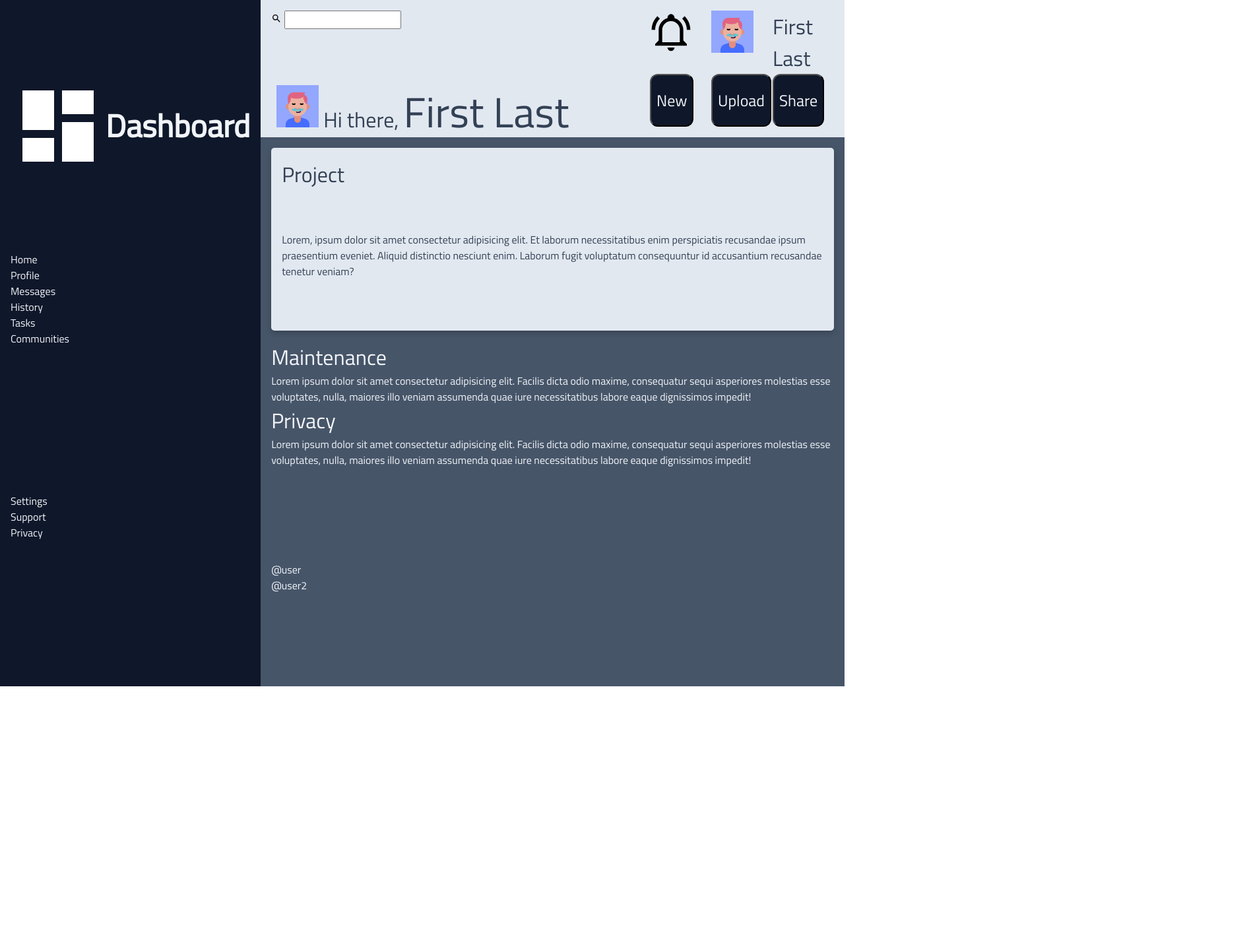
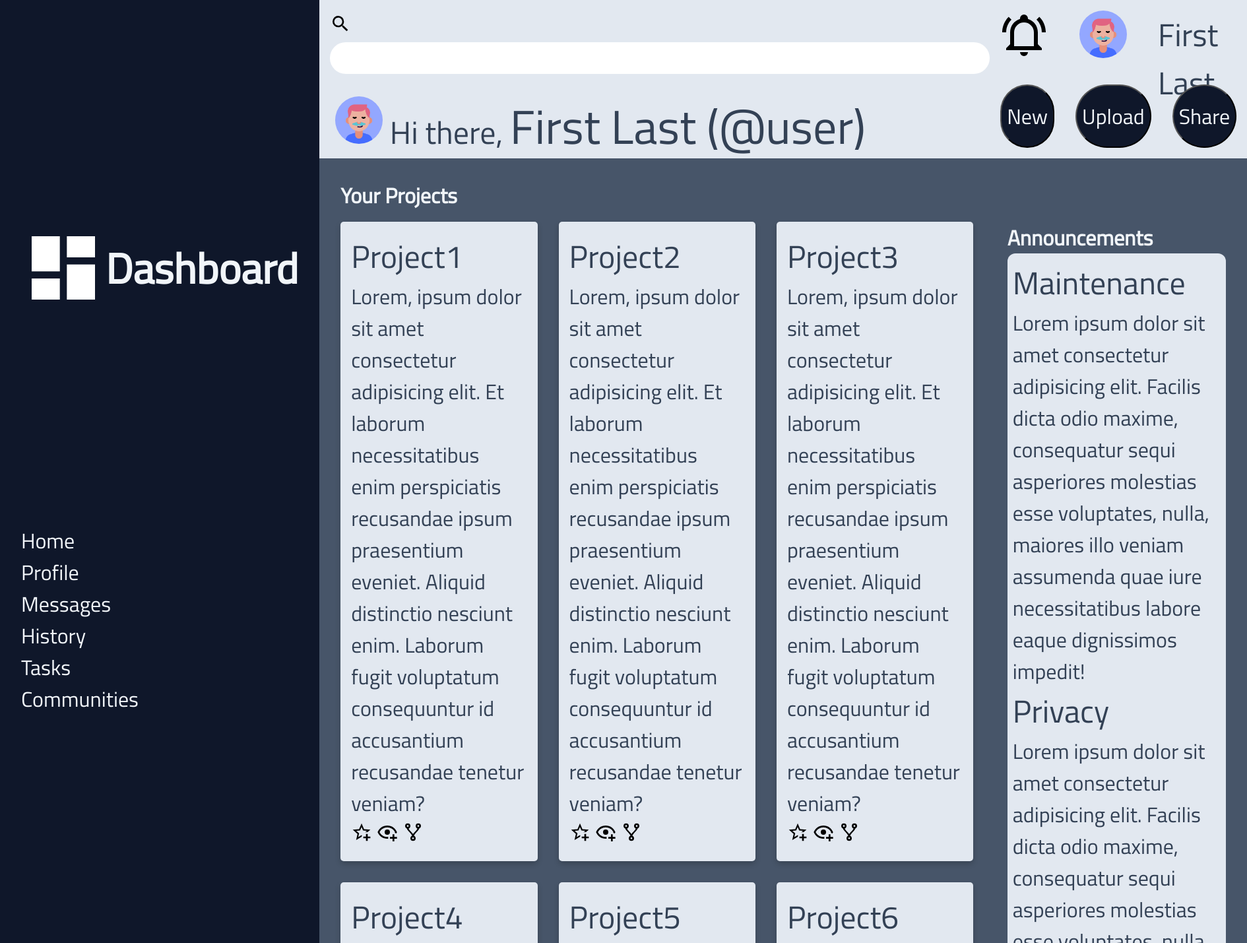
Before and after one commit to mdemore2/odin-dashboard, a plain HTML site: page index.html in a window 1280 px wide. Shown: the top 1429 px of the page at 66% size, 1890 px wide, since content can reach past the window. Before the commit the page ends 1040 px from the top, so only its background shows below. Drawn offline with nearby package versions, Linux system fonts and the light colour scheme.

Commit message:
Project complete
Finished grid layout and styling in style.css
Spacing and alignment isn't perfect, can come back and tinker with later

```diff
--- a/index.html
+++ b/index.html
@@ -61,28 +61,87 @@
 
         </div>
         <div class="main">
+            <h1>Your Projects</h1>
             <div class="projects">
                 <div class="card">
-                    <span class="title">Project</span>
-                    Lorem, ipsum dolor sit amet consectetur adipisicing elit. Et laborum necessitatibus enim perspiciatis recusandae ipsum praesentium eveniet. Aliquid distinctio nesciunt enim. Laborum fugit voluptatum consequuntur id accusantium recusandae tenetur veniam?
+                    <span class="title">Project1</span>
+                    <span class="description">Lorem, ipsum dolor sit amet consectetur adipisicing elit. Et laborum necessitatibus enim perspiciatis recusandae ipsum praesentium eveniet. Aliquid distinctio nesciunt enim. Laborum fugit voluptatum consequuntur id accusantium recusandae tenetur veniam?
+                    </span>
+                    <span>
+                        <img src="assets/star-plus-outline.svg" class="icon">
+                        <img src="assets/eye-plus-outline.svg" class="icon">
+                        <img src="assets/source-fork.svg" class="icon">
+                    </span>
+                </div>
+                <div class="card">
+                    <span class="title">Project2</span>
+                    <span class="description">Lorem, ipsum dolor sit amet consectetur adipisicing elit. Et laborum necessitatibus enim perspiciatis recusandae ipsum praesentium eveniet. Aliquid distinctio nesciunt enim. Laborum fugit voluptatum consequuntur id accusantium recusandae tenetur veniam?
+                    </span>
+                    <span>
+                        <img src="assets/star-plus-outline.svg" class="icon">
+                        <img src="assets/eye-plus-outline.svg" class="icon">
+                        <img src="assets/source-fork.svg" class="icon">
+                    </span>
+                </div>
+                <div class="card">
+                    <span class="title">Project3</span>
+                    <span class="description">Lorem, ipsum dolor sit amet consectetur adipisicing elit. Et laborum necessitatibus enim perspiciatis recusandae ipsum praesentium eveniet. Aliquid distinctio nesciunt enim. Laborum fugit voluptatum consequuntur id accusantium recusandae tenetur veniam?
+                    </span>
+                    <span>
+                        <img src="assets/star-plus-outline.svg" class="icon">
+                        <img src="assets/eye-plus-outline.svg" class="icon">
+                        <img src="assets/source-fork.svg" class="icon">
+                    </span>
+                </div>
+                <div class="card">
+                    <span class="title">Project4</span>
+                    <span class="description">Lorem, ipsum dolor sit amet consectetur adipisicing elit. Et laborum necessitatibus enim perspiciatis recusandae ipsum praesentium eveniet. Aliquid distinctio nesciunt enim. Laborum fugit voluptatum consequuntur id accusantium recusandae tenetur veniam?
+                    </span>
+                    <span>
+                        <img src="assets/star-plus-outline.svg" class="icon">
+                        <img src="assets/eye-plus-outline.svg" class="icon">
+                        <img src="assets/source-fork.svg" class="icon">
+                    </span>
+                </div>
+                <div class="card">
+                    <span class="title">Project5</span>
+                    <span class="description">Lorem, ipsum dolor sit amet consectetur adipisicing elit. Et laborum necessitatibus enim perspiciatis recusandae ipsum praesentium eveniet. Aliquid distinctio nesciunt enim. Laborum fugit voluptatum consequuntur id accusantium recusandae tenetur veniam?
+                    </span>
+                    <span>
+                        <img src="assets/star-plus-outline.svg" class="icon">
+                        <img src="assets/eye-plus-outline.svg" class="icon">
+                        <img src="assets/source-fork.svg" class="icon">
+                    </span>
+                </div>
+                <div class="card">
+                    <span class="title">Project6</span>
+                    <span class="description">Lorem, ipsum dolor sit amet consectetur adipisicing elit. Et laborum necessitatibus enim perspiciatis recusandae ipsum praesentium eveniet. Aliquid distinctio nesciunt enim. Laborum fugit voluptatum consequuntur id accusantium recusandae tenetur veniam?
+                    </span>
+                    <span>
+                        <img src="assets/star-plus-outline.svg" class="icon">
+                        <img src="assets/eye-plus-outline.svg" class="icon">
+                        <img src="assets/source-fork.svg" class="icon">
+                    </span>
                 </div>
             </div>
             <div class="announcements">
+                <h1>Announcements</h1>
                 <ul>
                     <li>
-                        <span class="title">Maintenance</span>
+                        <span class="title">Maintenance</span><br>
                         Lorem ipsum dolor sit amet consectetur adipisicing elit. Facilis dicta odio maxime, consequatur sequi asperiores molestias esse voluptates, nulla, maiores illo veniam assumenda quae iure necessitatibus labore eaque dignissimos impedit!
                     </li>
                     <li>
-                        <span class="title">Privacy</span>
+                        <span class="title">Privacy</span><br>
                         Lorem ipsum dolor sit amet consectetur adipisicing elit. Facilis dicta odio maxime, consequatur sequi asperiores molestias esse voluptates, nulla, maiores illo veniam assumenda quae iure necessitatibus labore eaque dignissimos impedit!
                     </li>
                 </ul>
             </div>
             <div class="trending">
+                <h1>Trending</h1>
                 <ul>
-                    <li>@user</li>
-                    <li>@user2</li>
+                    <li><img src="assets/avatar_1.png" class="icon">&emsp;@user</li>
+                    <li><img src="assets/avatar_2.png" class="icon">&emsp;@user2</li>
                 </ul>
             </div>
 
--- a/style.css
+++ b/style.css
@@ -2,7 +2,7 @@
     margin: 0;
     padding: 0;
     font-family: 'Titillium Web', sans-serif;
-    font-size: 16px;
+    font-size: 32px;
     list-style: none;
     color: #f1f5f9;
 }
@@ -14,7 +14,7 @@
 }
 
 .logo {
-    font-size: 3em;
+    font-size: 2em;
     font-weight: bolder;
     display: flex;
     align-items: center;
@@ -26,14 +26,14 @@
 }
 
 .title {
-    font-size: 2em;
+    font-size: 1.5em;
     color: inherit;
 }
 
 .container {
     display: grid;
     grid-template-columns: 1fr 4fr;
-    grid-template-rows: 1fr 4fr;
+    grid-template-rows: 1fr 45r;
 }
 
 .sidebar {
@@ -41,7 +41,7 @@
     grid-row: 1 / 3;
     display: grid;
     gap: 16px;
-    padding: 16px;
+    padding: 32px;
     background-color: #0f172a;
 }
 
@@ -51,8 +51,8 @@
     display: grid;
     grid-template-columns: 2fr 1fr;
     grid-template-rows: 1fr 1fr;
+    padding: 16px;
     gap: 16px;
-    padding: 16px;
     background-color: #e2e8f0;
     color: #334155;
 }
@@ -64,33 +64,38 @@
 .user {
     display: grid;
     grid-template-columns: 1fr 1fr 1fr;
-    height: 2em;
+    height: 1.5em;
     color: #334155;
-    font-size: 2em;
+    font-size: 1.5em;
 }
 
 .hello {
-    height: 2em;
-    font-size: 2em;
+    height: 1.5em;
+    font-size: 1.5em;
     color: #334155;
     padding: 8px;
 }
 
 .avatar {
     height: inherit;
+    border-radius: 50%;
 }
 
 .main {
     grid-column: 2 / 3;
     grid-row: 2 / 3;
     display: grid;
+    grid-template-columns: 3fr 1fr;
     gap: 16px;
     background-color: #475569;
-    padding: 16px;
+    padding: 32px;
 }
 
 .projects {
+    grid-column: 1 / 2;
     display: grid;
+    grid-template-columns: repeat(auto-fill,minmax(250px, 30%));
+    gap: 32px;
 }
 
 .card {
@@ -102,19 +107,59 @@
     color: #334155;
 }
 
-ul, li {
+.description {
+    color: inherit;
+}
+
+ul {
     display: grid;
+}
+
+.announcements > ul {
+    background-color: #e2e8f0;
+    padding: 8px;
+    border-radius: 12px;
+}
+
+.announcements > ul > li {
+    color: #334155;
+}
+
+.trending > ul {
+    background-color: #e2e8f0;
+    padding: 8px;
+    border-radius: 12px;
+}
+
+.trending > ul > li {
+    color: #334155;
 }
 
 .actions{
     display: grid;
     grid-template-columns: 1fr 1fr 1fr;
+    gap: 32px;
 }
 
 button {
     background-color: #0f172a;
-    border-radius: 12px;
-    width: fit-content;
+    border-radius: 100px;
+    width:auto;
+    height: 3em;
     padding: 8px;
-    font-size: 1.5em;
+    font-size: 1em;
 }
+
+.announcements {
+    grid-column: 2 / 3;
+}
+
+.trending {
+    grid-column: 2 / 3;
+}
+
+input {
+    width:1000px;
+    border: none;
+    border-radius: 100px;
+}
```
